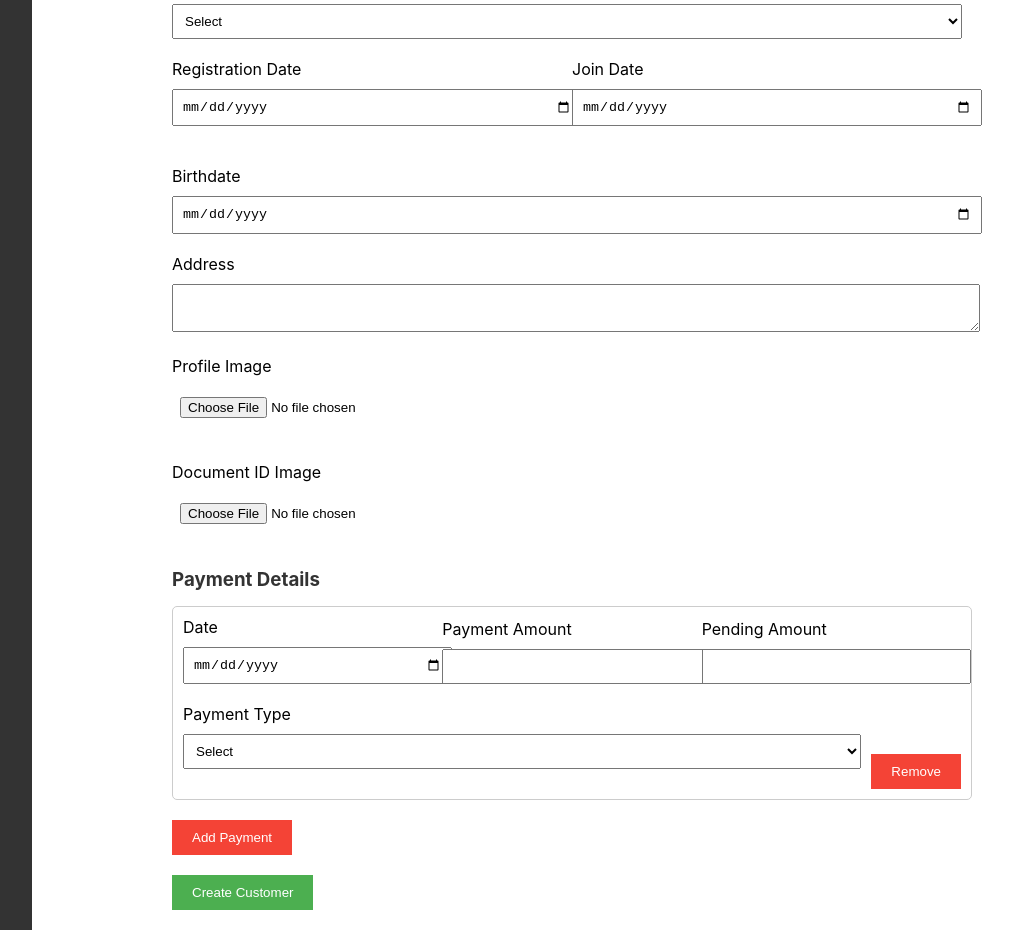
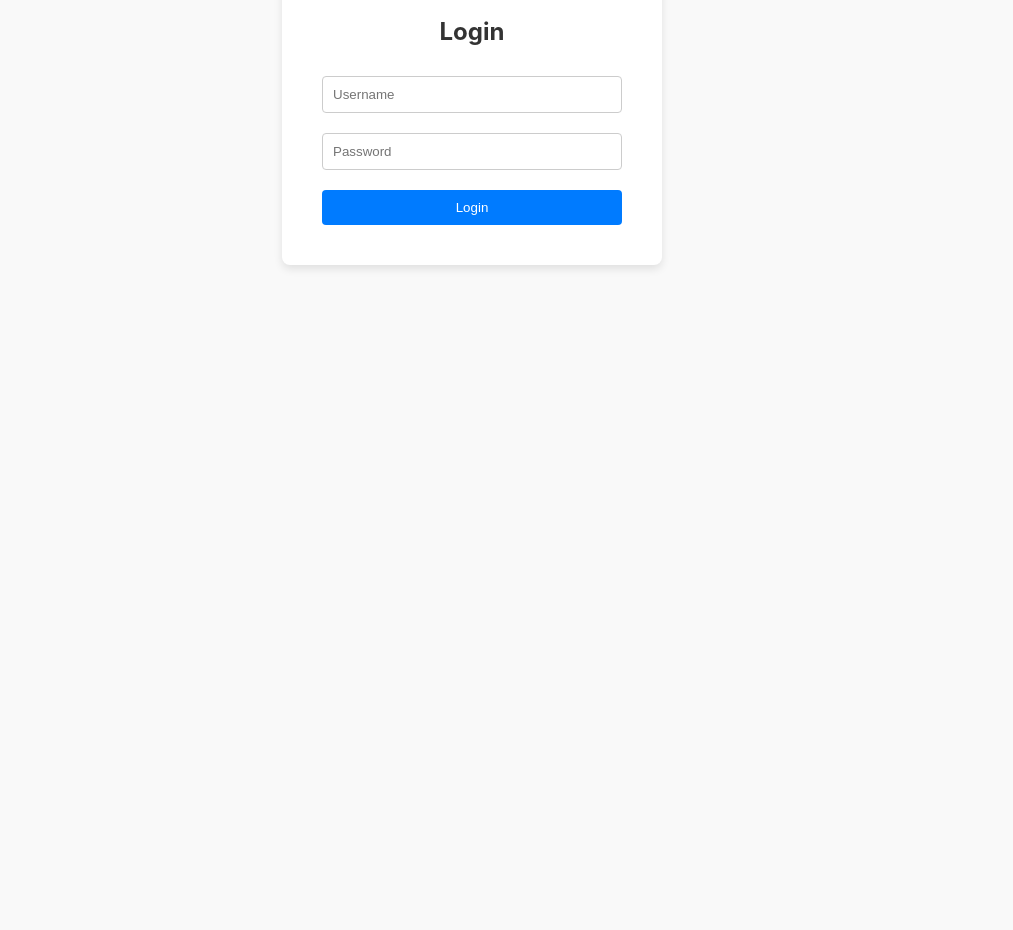
Before and after one commit to samirbist/fitcliff-frontend, a React (Create React App) app: page /login in a window 1280 px wide. Shown: the part 320-1250 px from the top of the page, without its empty margins (168-1181 px from the left). After the commit the page ends 800 px from the top, so only its background shows below. Built offline with nearby package versions, Linux system fonts and the light colour scheme.

Commit message:
Fixed front end

```diff
--- a/package.json
+++ b/package.json
@@ -9,9 +9,12 @@
     "@testing-library/jest-dom": "^5.17.0",
     "@testing-library/react": "^13.4.0",
     "@testing-library/user-event": "^13.5.0",
+    "axios": "^1.7.5",
     "formik": "^2.4.6",
+    "jwt-decode": "^4.0.0",
     "react": "^18.3.1",
     "react-dom": "^18.3.1",
+    "react-router-dom": "^6.26.1",
     "react-scripts": "5.0.1",
     "web-vitals": "^2.1.4",
     "yup": "^1.4.0"
--- a/src/App.js
+++ b/src/App.js
@@ -1,33 +1,57 @@
-// App.js (Main Component)
-import React, { useState } from "react";
-import SideMenu from "./components/SideMenu";
-import CreateCustomer from "./components/CreateCustomer";
-import SearchPage from "./components/SearchPage";
-// Import other components if necessary
+import React from 'react';
+import { BrowserRouter as Router, Routes, Route, Navigate } from 'react-router-dom';
+import Login from './components/Login';
+import CreateCustomer from './components/CreateCustomer';
+import SearchPage from './components/SearchPage'; // Import your search page
+import Layout from './components/Layout'; // Layout that includes the SideMenu
+import { jwtDecode } from 'jwt-decode'; // Correct import statement
+import './App.css';
 
-import "./App.css";
+function App() {
+  // Check if the user is authenticated
+  const token = localStorage.getItem('jwtToken');
+  let isAuthenticated = false;
 
-const App = () => {
-  const [activePage, setActivePage] = useState("createCustomer");
-
-  const renderActivePage = () => {
-    switch (activePage) {
-      case "createCustomer":
-        return <CreateCustomer />;
-      case "searchPage":
-        return <SearchPage />;
-      // Include other cases for different pages if necessary
-      default:
-        return <CreateCustomer />;
+  if (token) {
+    try {
+      const decodedToken = jwtDecode(token);
+      const currentTime = Date.now() / 1000;
+      isAuthenticated = decodedToken.exp > currentTime;
+    } catch (error) {
+      console.error('Invalid token', error);
+      isAuthenticated = false;
+      localStorage.removeItem('jwtToken');
     }
-  };
+  }
 
   return (
-    <div className="app-container">
-      <SideMenu setActivePage={setActivePage} />
-      <div className="content">{renderActivePage()}</div>
-    </div>
+    <Router>
+      <Routes>
+        {/* Public Route for Login */}
+        <Route path="/login" element={<Login />} />
+
+        {/* Protected Routes with Layout */}
+        <Route
+          path="*"
+          element={
+            isAuthenticated ? (
+              <Layout>
+                <Routes>
+                  {/* Redirect to search page after login */}
+                  <Route path="/" element={<Navigate to="/search" />} />
+                  <Route path="/create-customer" element={<CreateCustomer />} />
+                  <Route path="/search" element={<SearchPage />} /> {/* Your search page route */}
+                  {/* Add more routes as needed */}
+                </Routes>
+              </Layout>
+            ) : (
+              <Navigate to="/login" />
+            )
+          }
+        />
+      </Routes>
+    </Router>
   );
-};
+}
 
 export default App;
--- a/src/components/CreateCustomer.js
+++ b/src/components/CreateCustomer.js
@@ -1,7 +1,70 @@
 import React from "react";
 import { Formik, Form, Field, FieldArray, ErrorMessage } from "formik";
 import * as Yup from "yup";
+import axios from "axios";
 import "./CreateCustomer.css";
+
+const API_BASE_URL = 'http://localhost:8080'; // Replace with your actual API base URL
+
+// Function to get JWT token
+const getAuthToken = () => {
+  // Replace with the actual method to retrieve the token
+  return localStorage.getItem('jwtToken');
+};
+
+// Function to upload document
+const uploadDocument = async (file) => {
+  const formData = new FormData();
+  formData.append('file', file);
+
+  try {
+    const response = await axios.post(`${API_BASE_URL}/admin/documentId`, formData, {
+      headers: {
+        'Content-Type': 'multipart/form-data',
+        'Authorization': `Bearer ${getAuthToken()}`,
+      },
+    });
+    return response.data; // Return document ID or other relevant data
+  } catch (error) {
+    console.error('Error uploading document:', error);
+    throw error;
+  }
+};
+
+// Function to upload image
+const uploadImage = async (file) => {
+  const formData = new FormData();
+  formData.append('file', file);
+
+  try {
+    const response = await axios.post(`${API_BASE_URL}/admin/image`, formData, {
+      headers: {
+        'Content-Type': 'multipart/form-data',
+        'Authorization': `Bearer ${getAuthToken()}`,
+      },
+    });
+    return response.data; // Return image ID or other relevant data
+  } catch (error) {
+    console.error('Error uploading image:', error);
+    throw error;
+  }
+};
+
+// Function to create a new customer
+const createCustomer = async (customerData) => {
+  try {
+    const response = await axios.post(`${API_BASE_URL}/admin/customer`, customerData, {
+      headers: {
+        'Authorization': `Bearer ${getAuthToken()}`,
+        'Content-Type': 'application/json',
+      },
+    });
+    return response.data;
+  } catch (error) {
+    console.error('Error creating customer:', error);
+    throw error;
+  }
+};
 
 const CreateCustomer = () => {
   const initialValues = {
@@ -14,8 +77,8 @@ const CreateCustomer = () => {
     joinDate: "",
     birthdate: "",
     address: "",
-    profileImage: null, // New field for profile image
-    documentIdImage: null, // New field for document ID image
+    profileImage: null,
+    documentIdImage: null,
     payments: [
       {
         date: "",
@@ -48,32 +111,35 @@ const CreateCustomer = () => {
     ),
   });
 
-  const onSubmit = (values) => {
-    console.log("Form data", values);
+  const onSubmit = async (values) => {
+    try {
+      // Upload document and image
+      const documentResponse = await uploadDocument(values.documentIdImage);
+      const imageResponse = await uploadImage(values.profileImage);
 
-    // Create FormData to handle file uploads
-    const formData = new FormData();
-    formData.append("firstname", values.firstname);
-    formData.append("lastname", values.lastname);
-    formData.append("email", values.email);
-    formData.append("phone", values.phone);
-    formData.append("gender", values.gender);
-    formData.append("regDate", values.regDate);
-    formData.append("joinDate", values.joinDate);
-    formData.append("birthdate", values.birthdate);
-    formData.append("address", values.address);
-    formData.append("profileImage", values.profileImage); // Add profile image to form data
-    formData.append("documentIdImage", values.documentIdImage); // Add document ID image to form data
-    formData.append("payments", JSON.stringify(values.payments)); // Serialize payments array
+      // Prepare customer data with IDs from document and image responses
+      const customerData = {
+        firstname: values.firstname,
+        lastname: values.lastname,
+        email: values.email,
+        phone: values.phone,
+        gender: values.gender,
+        regDate: values.regDate,
+        joinDate: values.joinDate,
+        birthdate: values.birthdate,
+        address: values.address,
+        documentId: documentResponse ? documentResponse.id : null,
+        imageId: imageResponse ? imageResponse.id : null,
+        payments: values.payments,
+      };
 
-    // Perform your form submission here, for example, using Axios:
-    // axios.post('/api/customers', formData)
-    // .then(response => {
-    //   // handle success
-    // })
-    // .catch(error => {
-    //   // handle error
-    // });
+      // Create customer
+      await createCustomer(customerData);
+
+      alert('Customer created successfully!');
+    } catch (error) {
+      alert('Failed to create customer.');
+    }
   };
 
   return (
@@ -176,56 +242,47 @@ const CreateCustomer = () => {
                 <>
                   <div className="payments-container">
                     {values.payments.map((payment, index) => (
-                      <div key={index} className="payment-row">
+                      <div key={index} className="payment-form-row">
                         <div className="form-group">
-                          <label htmlFor={`payments.${index}.date`}>Date</label>
-                          <Field type="date" name={`payments.${index}.date`} />
-                          <ErrorMessage name={`payments.${index}.date`} component="div" className="error" />
+                          <label htmlFor={`payments[${index}].date`}>Date</label>
+                          <Field type="date" name={`payments[${index}].date`} />
+                          <ErrorMessage name={`payments[${index}].date`} component="div" className="error" />
                         </div>
                         <div className="form-group">
-                          <label htmlFor={`payments.${index}.paymentAmount`}>Payment Amount</label>
-                          <Field type="number" name={`payments.${index}.paymentAmount`} />
-                          <ErrorMessage name={`payments.${index}.paymentAmount`} component="div" className="error" />
+                          <label htmlFor={`payments[${index}].paymentAmount`}>Payment Amount</label>
+                          <Field type="number" name={`payments[${index}].paymentAmount`} />
+                          <ErrorMessage name={`payments[${index}].paymentAmount`} component="div" className="error" />
                         </div>
                         <div className="form-group">
-                          <label htmlFor={`payments.${index}.pendingAmount`}>Pending Amount</label>
-                          <Field type="number" name={`payments.${index}.pendingAmount`} />
-                          <ErrorMessage name={`payments.${index}.pendingAmount`} component="div" className="error" />
+                          <label htmlFor={`payments[${index}].pendingAmount`}>Pending Amount</label>
+                          <Field type="number" name={`payments[${index}].pendingAmount`} />
+                          <ErrorMessage name={`payments[${index}].pendingAmount`} component="div" className="error" />
                         </div>
                         <div className="form-group">
-                          <label htmlFor={`payments.${index}.paymentType`}>Payment Type</label>
-                          <Field as="select" name={`payments.${index}.paymentType`}>
+                          <label htmlFor={`payments[${index}].paymentType`}>Payment Type</label>
+                          <Field as="select" name={`payments[${index}].paymentType`}>
                             <option value="">Select</option>
-                            <option value="credit">Credit</option>
-                            <option value="debit">Debit</option>
-                            <option value="cash">Cash</option>
+                            <option value="CASH">CASH</option>
+                            <option value="UPI">UPI</option>
                           </Field>
-                          <ErrorMessage name={`payments.${index}.paymentType`} component="div" className="error" />
+                          <ErrorMessage name={`payments[${index}].paymentType`} component="div" className="error" />
                         </div>
-                        <button
-                          type="button"
-                          className="remove-payment-button"
-                          onClick={() => remove(index)}
-                        >
-                          Remove
-                        </button>
+                        <div className="form-group remove-payment-btn">
+                          <button type="button" onClick={() => remove(index)}>Remove</button>
+                        </div>
                       </div>
                     ))}
                   </div>
-
-                  {/* Add Payment Button */}
-                  <button
-                    type="button"
-                    className="add-payment-button"
-                    onClick={() => push({ date: "", paymentAmount: "", pendingAmount: "", paymentType: "" })}
-                  >
-                    Add Payment
-                  </button>
+                  <div className="form-group add-payment-btn">
+                    <button type="button" onClick={() => push({ date: "", paymentAmount: "", pendingAmount: "", paymentType: "" })}>
+                      Add Payment
+                    </button>
+                  </div>
                 </>
               )}
             </FieldArray>
 
-            <button type="submit" className="submit-button">Create Customer</button>
+            <button type="submit" className="submit-btn">Create Customer</button>
           </Form>
         )}
       </Formik>
--- /dev/null
+++ b/src/components/Layout.css
@@ -0,0 +1,15 @@
+.layout {
+  display: flex;
+  min-height: 100vh;
+  /* Ensure the layout takes full viewport height */
+}
+
+.content {
+  margin-left: 250px;
+  padding: 20px;
+  flex: 1;
+  background-color: #f9f9f9;
+  /* Light background for content area */
+  overflow-y: auto;
+  /* Allow scrolling if content exceeds viewport height */
+}
--- /dev/null
+++ b/src/components/Layout.js
@@ -0,0 +1,16 @@
+import React from 'react';
+import SideMenu from './SideMenu'; // Import your side menu component
+import './Layout.css'; // Import CSS for layout styling
+
+function Layout({ children }) {
+  return (
+    <div className="layout">
+      <SideMenu />
+      <div className="content">
+        {children} {/* This is where nested routes are rendered */}
+      </div>
+    </div>
+  );
+}
+
+export default Layout;
--- /dev/null
+++ b/src/components/Login.css
@@ -0,0 +1,57 @@
+/* Container for the login form */
+.login-container {
+    display: flex;
+    justify-content: center;
+    align-items: center;
+    height: 100vh;
+    background-color: #f9f9f9;
+}
+
+/* Style for the login form */
+.login-form {
+    background-color: white;
+    padding: 40px;
+    border-radius: 8px;
+    box-shadow: 0 4px 8px rgba(0, 0, 0, 0.1);
+    width: 300px;
+    text-align: center;
+}
+
+/* Style for the form heading */
+.login-form h2 {
+    margin-bottom: 20px;
+    color: #333;
+}
+
+/* Style for the input fields */
+.login-form input {
+    width: 100%;
+    padding: 10px;
+    margin: 10px 0;
+    border: 1px solid #ccc;
+    border-radius: 4px;
+    box-sizing: border-box;
+}
+
+/* Style for the login button */
+.login-form button {
+    width: 100%;
+    padding: 10px;
+    background-color: #007bff;
+    color: white;
+    border: none;
+    border-radius: 4px;
+    cursor: pointer;
+    transition: background-color 0.3s;
+}
+
+/* Hover effect for the login button */
+.login-form button:hover {
+    background-color: #0056b3;
+}
+
+/* Error message styling */
+.login-form .error {
+    color: red;
+    margin-top: 10px;
+}
--- /dev/null
+++ b/src/components/Login.js
@@ -0,0 +1,54 @@
+import React, { useState } from 'react';
+import { useNavigate } from 'react-router-dom';
+import axios from 'axios';
+import './Login.css'; // Import the CSS file
+
+const Login = () => {
+  const [username, setUsername] = useState('');
+  const [password, setPassword] = useState('');
+  const [error, setError] = useState('');
+  const navigate = useNavigate();
+
+  const handleLogin = async () => {
+    try {
+      const response = await axios.post('http://localhost:8080/auth/login', {
+        username: username,
+        password: password,
+      });
+
+      if (response.status === 200 && response.data.jwtToken) {
+        localStorage.setItem('jwtToken', response.data.jwtToken);
+        navigate('/search');
+      } else {
+        setError('Login failed, please check User name or Password');
+      }
+    } catch (error) {
+      setError(error.response ? error.response.data : error.message);
+    }
+  };
+
+  return (
+    <div className="login-container">
+      <div className="login-form">
+        <h1>Welcome to Fitcliff</h1>
+        <h2>Login</h2>
+        <input
+          type="text"
+          placeholder="Username"
+          value={username}
+          onChange={(e) => setUsername(e.target.value)}
+        />
+        <input
+          type="password"
+          placeholder="Password"
+          value={password}
+          onChange={(e) => setPassword(e.target.value)}
+        />
+        <button onClick={handleLogin}>Login</button>
+        {error && <p className="error">{error}</p>}
+      </div>
+    </div>
+  );
+};
+
+export default Login;
--- a/src/index.css
+++ b/src/index.css
@@ -5,6 +5,8 @@ body {
     sans-serif;
   -webkit-font-smoothing: antialiased;
   -moz-osx-font-smoothing: grayscale;
+  background-color: #f9f9f9;
+  /* Light background for the entire page */
 }
 
 code {
```
Also changed, not shown: src/App.css (+9 -1 lines), src/PrivateRoute.js (added, +15 -0 lines), src/components/SideMenu.css (+25 -9 lines), src/components/SideMenu.js (+33 -9 lines), 2 other files (tests, documents, lock files or other folders).
